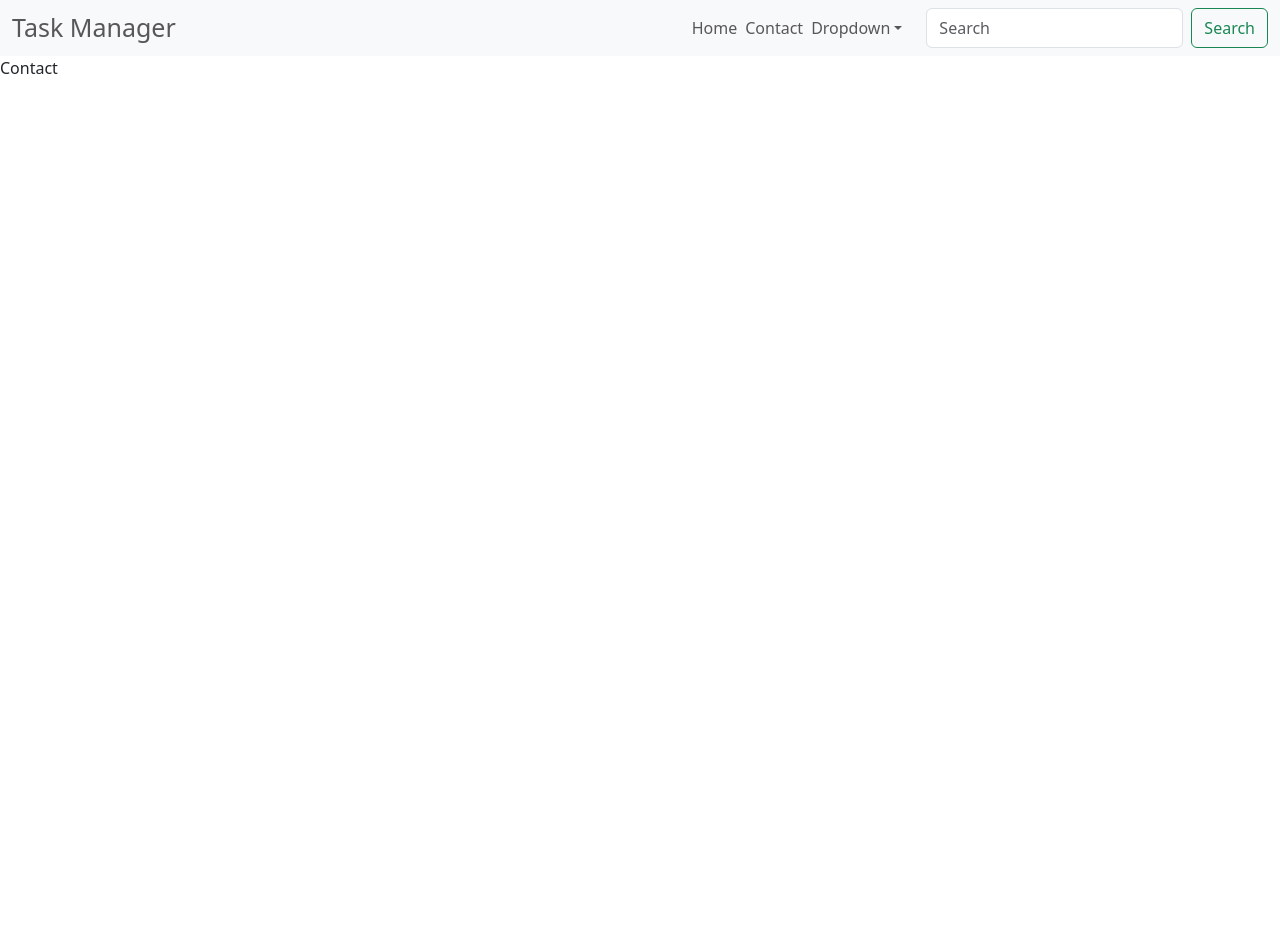
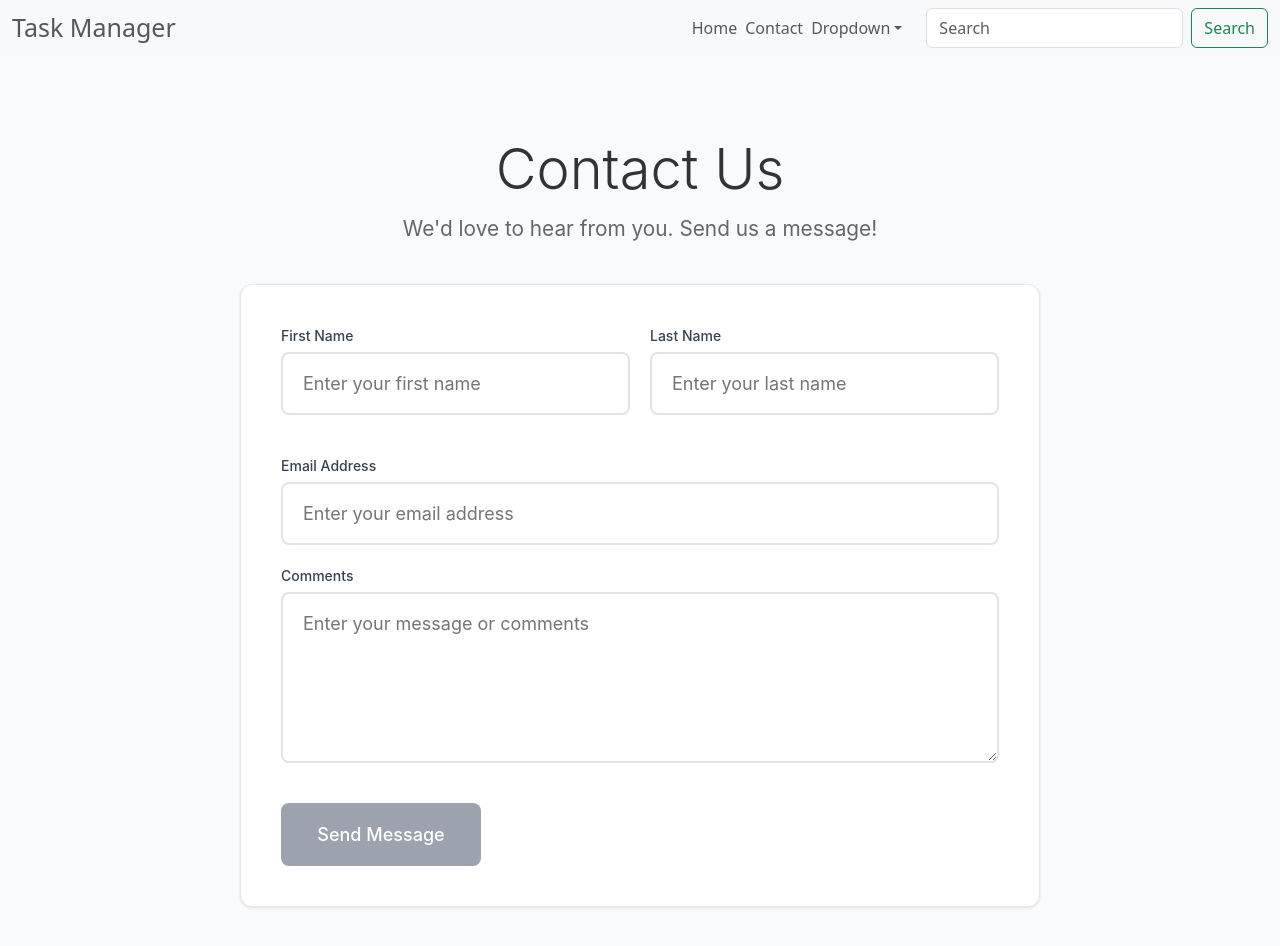
Before and after one commit to back-to-front/Task-Manager, a React (Vite) app in the folder frontend/: page /contact in a window 1280 px wide. Shown: the top 946 px of the page. Before the commit the page ends 800 px from the top, so only its background shows below. Built offline with nearby package versions, Linux system fonts and the light colour scheme.

Commit message:
Added a contact page with a simple design like the rest of the site. Added an auto close feature to the navbar.

```diff
--- a/frontend/src/components/Navbar/Navbar.jsx
+++ b/frontend/src/components/Navbar/Navbar.jsx
@@ -1,3 +1,4 @@
+import { useState } from "react";
 import { NavLink } from "react-router";
 import "./Navbar.css";
 import Button from "react-bootstrap/Button";
@@ -9,6 +10,12 @@ import NavDropdown from "react-bootstrap/NavDropdown";
 import Offcanvas from "react-bootstrap/Offcanvas";
 
 function OffcanvasExample() {
+  const [expanded, setExpanded] = useState(false);
+
+  const handleNavLinkClick = () => {
+    setExpanded(false);
+  };
+
   return (
     <>
       {["sm"].map((expand) => (
@@ -17,9 +24,15 @@ function OffcanvasExample() {
           expand={expand}
           sticky='top'
           className='bg-body-tertiary'
+          expanded={expanded}
+          onToggle={setExpanded}
         >
           <Container fluid>
-            <NavLink className='navLink navTitle' to='/'>
+            <NavLink
+              className='navLink navTitle'
+              to='/'
+              onClick={handleNavLinkClick}
+            >
               Task Manager
             </NavLink>
             <Navbar.Toggle aria-controls={`offcanvasNavbar-expand-${expand}`} />
@@ -35,22 +48,41 @@ function OffcanvasExample() {
               </Offcanvas.Header>
               <Offcanvas.Body>
                 <Nav className='justify-content-end flex-grow-1 pe-3'>
-                  <NavLink className='navLink home' to='/'>
+                  <NavLink
+                    className='navLink home'
+                    to='/'
+                    onClick={handleNavLinkClick}
+                  >
                     Home
                   </NavLink>
-                  <NavLink className='navLink' to='/contact'>
+                  <NavLink
+                    className='navLink'
+                    to='/contact'
+                    onClick={handleNavLinkClick}
+                  >
                     Contact
                   </NavLink>
                   <NavDropdown
                     title='Dropdown'
                     id={`offcanvasNavbarDropdown-expand-${expand}`}
                   >
-                    <NavDropdown.Item href='#action3'>Action</NavDropdown.Item>
-                    <NavDropdown.Item href='#action4'>
+                    <NavDropdown.Item
+                      href='#action3'
+                      onClick={handleNavLinkClick}
+                    >
+                      Action
+                    </NavDropdown.Item>
+                    <NavDropdown.Item
+                      href='#action4'
+                      onClick={handleNavLinkClick}
+                    >
                       Another action
                     </NavDropdown.Item>
                     <NavDropdown.Divider />
-                    <NavDropdown.Item href='#action5'>
+                    <NavDropdown.Item
+                      href='#action5'
+                      onClick={handleNavLinkClick}
+                    >
                       Something else here
                     </NavDropdown.Item>
                   </NavDropdown>
--- /dev/null
+++ b/frontend/src/pages/Contact.css
@@ -0,0 +1,200 @@
+/* Contact Page Styles */
+.contact-page {
+  min-height: 100vh;
+  width: 100%;
+  background-color: #f8fafc;
+  padding: 20px 0;
+}
+
+.contact-container {
+  max-width: 600px;
+  margin: 0 auto;
+  padding: 20px;
+  font-family: -apple-system, BlinkMacSystemFont, "Segoe UI", "Roboto",
+    sans-serif;
+}
+
+.contact-header {
+  text-align: center;
+  margin-bottom: 30px;
+}
+
+.contact-header h1 {
+  color: #333;
+  margin: 0 0 10px 0;
+  font-size: 2.5rem;
+  font-weight: 300;
+}
+
+.contact-header p {
+  color: #666;
+  margin: 0;
+  font-size: 1.1rem;
+}
+
+.contact-form {
+  background-color: white;
+  padding: 30px;
+  border-radius: 12px;
+  border: 1px solid #e2e8f0;
+  box-shadow: 0 1px 3px rgba(0, 0, 0, 0.1);
+}
+
+.form-row {
+  display: flex;
+  gap: 15px;
+  margin-bottom: 20px;
+}
+
+.form-group {
+  display: flex;
+  flex-direction: column;
+  margin-bottom: 20px;
+  flex: 1;
+}
+
+.form-label {
+  font-size: 14px;
+  font-weight: 500;
+  color: #374151;
+  margin-bottom: 6px;
+}
+
+.form-input,
+.form-textarea {
+  padding: 12px 16px;
+  border: 2px solid #e1e5e9;
+  border-radius: 8px;
+  font-size: 16px;
+  outline: none;
+  transition: border-color 0.2s ease;
+  font-family: inherit;
+}
+
+.form-input:focus,
+.form-textarea:focus {
+  border-color: #4f46e5;
+  box-shadow: 0 0 0 3px rgba(79, 70, 229, 0.1);
+}
+
+.form-textarea {
+  resize: vertical;
+  min-height: 120px;
+  line-height: 1.5;
+}
+
+.submit-btn {
+  width: 100%;
+  padding: 16px 24px;
+  background-color: #4f46e5;
+  color: white;
+  border: none;
+  border-radius: 8px;
+  font-size: 16px;
+  font-weight: 500;
+  cursor: pointer;
+  transition: background-color 0.2s ease;
+  margin-top: 10px;
+}
+
+.submit-btn:hover:not(:disabled) {
+  background-color: #4338ca;
+}
+
+.submit-btn:disabled {
+  background-color: #9ca3af;
+  cursor: not-allowed;
+}
+
+/* Desktop Enhancements */
+@media (min-width: 768px) {
+  .contact-page {
+    padding: 40px 0;
+  }
+
+  .contact-container {
+    max-width: none;
+    width: 100%;
+    padding: 40px 60px;
+  }
+
+  .contact-header {
+    margin-bottom: 40px;
+  }
+
+  .contact-header h1 {
+    font-size: 3.5rem;
+  }
+
+  .contact-header p {
+    font-size: 1.3rem;
+  }
+
+  .contact-form {
+    max-width: 800px;
+    margin: 0 auto;
+    padding: 40px;
+  }
+
+  .form-row {
+    gap: 20px;
+  }
+
+  .form-input,
+  .form-textarea {
+    padding: 16px 20px;
+    font-size: 18px;
+  }
+
+  .submit-btn {
+    padding: 18px 32px;
+    font-size: 18px;
+    max-width: 200px;
+    margin: 20px auto 0;
+  }
+}
+
+@media (min-width: 1024px) {
+  .contact-container {
+    padding: 40px 80px;
+  }
+}
+
+@media (min-width: 1440px) {
+  .contact-container {
+    padding: 40px 120px;
+  }
+}
+
+/* Mobile Responsive Design */
+@media (max-width: 640px) {
+  .contact-container {
+    padding: 15px;
+  }
+
+  .contact-form {
+    padding: 20px;
+  }
+
+  .form-row {
+    flex-direction: column;
+    gap: 0;
+  }
+
+  .contact-header h1 {
+    font-size: 2rem;
+  }
+
+  .contact-header p {
+    font-size: 1rem;
+  }
+
+  .form-input,
+  .form-textarea {
+    font-size: 16px;
+  }
+
+  .submit-btn {
+    font-size: 16px;
+  }
+}
--- a/frontend/src/pages/Contact.jsx
+++ b/frontend/src/pages/Contact.jsx
@@ -1,5 +1,127 @@
-import React from "react";
+import { useState } from "react";
+import "./Contact.css";
 
 export default function Contact() {
-  return <div>Contact</div>;
+  const [formData, setFormData] = useState({
+    firstName: "",
+    lastName: "",
+    email: "",
+    comments: "",
+  });
+
+  const handleInputChange = (e) => {
+    const { name, value } = e.target;
+    setFormData((prev) => ({
+      ...prev,
+      [name]: value,
+    }));
+  };
+
+  const handleSubmit = (e) => {
+    e.preventDefault();
+    // Handle form submission here
+    console.log("Form submitted:", formData);
+    // You can add actual form submission logic here
+    alert("Thank you for your message! We'll get back to you soon.");
+
+    // Reset form after submission
+    setFormData({
+      firstName: "",
+      lastName: "",
+      email: "",
+      comments: "",
+    });
+  };
+
+  return (
+    <div className='contact-page'>
+      <div className='contact-container'>
+        <header className='contact-header'>
+          <h1>Contact Us</h1>
+          <p>We'd love to hear from you. Send us a message!</p>
+        </header>
+
+        <form className='contact-form' onSubmit={handleSubmit}>
+          <div className='form-row'>
+            <div className='form-group'>
+              <label htmlFor='firstName' className='form-label'>
+                First Name
+              </label>
+              <input
+                type='text'
+                id='firstName'
+                name='firstName'
+                value={formData.firstName}
+                onChange={handleInputChange}
+                className='form-input'
+                placeholder='Enter your first name'
+                required
+              />
+            </div>
+
+            <div className='form-group'>
+              <label htmlFor='lastName' className='form-label'>
+                Last Name
+              </label>
+              <input
+                type='text'
+                id='lastName'
+                name='lastName'
+                value={formData.lastName}
+                onChange={handleInputChange}
+                className='form-input'
+                placeholder='Enter your last name'
+                required
+              />
+            </div>
+          </div>
+
+          <div className='form-group'>
+            <label htmlFor='email' className='form-label'>
+              Email Address
+            </label>
+            <input
+              type='email'
+              id='email'
+              name='email'
+              value={formData.email}
+              onChange={handleInputChange}
+              className='form-input'
+              placeholder='Enter your email address'
+              required
+            />
+          </div>
+
+          <div className='form-group'>
+            <label htmlFor='comments' className='form-label'>
+              Comments
+            </label>
+            <textarea
+              id='comments'
+              name='comments'
+              value={formData.comments}
+              onChange={handleInputChange}
+              className='form-textarea'
+              placeholder='Enter your message or comments'
+              rows='5'
+              required
+            />
+          </div>
+
+          <button
+            type='submit'
+            className='submit-btn'
+            disabled={
+              !formData.firstName ||
+              !formData.lastName ||
+              !formData.email ||
+              !formData.comments
+            }
+          >
+            Send Message
+          </button>
+        </form>
+      </div>
+    </div>
+  );
 }
```
